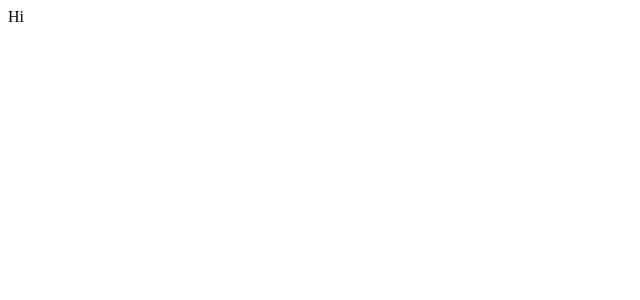
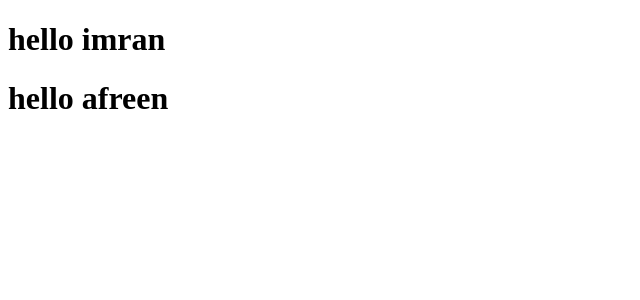
Before and after one commit to imranworkspace/react_app, a React (Create React App) app: page / in a window 1280 px wide. Shown: the top 300 px of the page, without its empty margins (0-640 px from the left). Built offline with nearby package versions, Linux system fonts and the light colour scheme.

Commit message:
class component

```diff
--- a/public/index.html
+++ b/public/index.html
@@ -1,43 +1,11 @@
 <!DOCTYPE html>
 <html lang="en">
-  <head>
-    <meta charset="utf-8" />
-    <link rel="icon" href="%PUBLIC_URL%/favicon.ico" />
-    <meta name="viewport" content="width=device-width, initial-scale=1" />
-    <meta name="theme-color" content="#000000" />
-    <meta
-      name="description"
-      content="Web site created using create-react-app"
-    />
-    <link rel="apple-touch-icon" href="%PUBLIC_URL%/logo192.png" />
-    <!--
-      manifest.json provides metadata used when your web app is installed on a
-      user's mobile device or desktop. See https://developers.google.com/web/fundamentals/web-app-manifest/
-    -->
-    <link rel="manifest" href="%PUBLIC_URL%/manifest.json" />
-    <!--
-      Notice the use of %PUBLIC_URL% in the tags above.
-      It will be replaced with the URL of the `public` folder during the build.
-      Only files inside the `public` folder can be referenced from the HTML.
-
-      Unlike "/favicon.ico" or "favicon.ico", "%PUBLIC_URL%/favicon.ico" will
-      work correctly both with client-side routing and a non-root public URL.
-      Learn how to configure a non-root public URL by running `npm run build`.
-    -->
-    <title>React App</title>
-  </head>
-  <body>
-    <noscript>You need to enable JavaScript to run this app.</noscript>
-    <div id="root"></div>
-    <!--
-      This HTML file is a template.
-      If you open it directly in the browser, you will see an empty page.
-
-      You can add webfonts, meta tags, or analytics to this file.
-      The build step will place the bundled scripts into the <body> tag.
-
-      To begin the development, run `npm start` or `yarn start`.
-      To create a production bundle, use `npm run build` or `yarn build`.
-    -->
-  </body>
+<head>
+  <meta charset="UTF-8">
+  <meta name="viewport" content="width=device-width, initial-scale=1.0">
+  <title>Props Example</title>
+</head>
+<body>
+  <div id="root"></div>
+</body>
 </html>
--- a/src/App.js
+++ b/src/App.js
@@ -1,9 +1,11 @@
-
+import Student from "./Student";
+import Students from "./Students";
 function App() {
   return (
-    <div>
-        Hi
-    </div>
+    <>
+        <Student />
+        <Students name="afreen"/>
+    </>
   );
 }
 
--- /dev/null
+++ b/src/Student.js
@@ -0,0 +1,9 @@
+import { Component } from "react";
+
+class Student extends Component{
+    render(){
+        return <h1>hello imran</h1>
+    }
+}
+
+export default Student
--- /dev/null
+++ b/src/Students.js
@@ -0,0 +1,9 @@
+import { Component } from "react";
+
+class Students extends Component{
+    render(){
+        return <h1>hello {this.props.name}</h1>
+    }
+}
+
+export default Students
```
